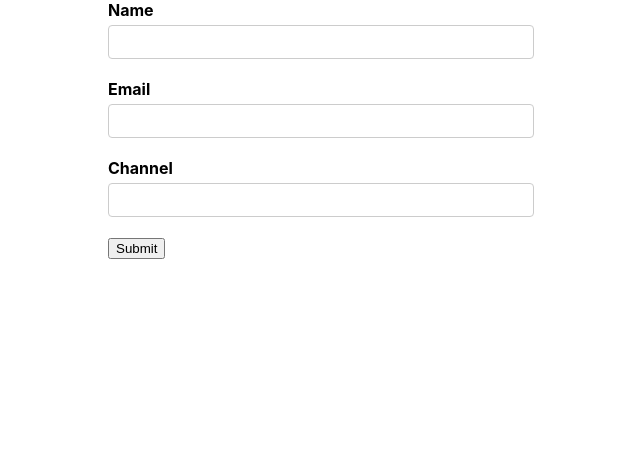
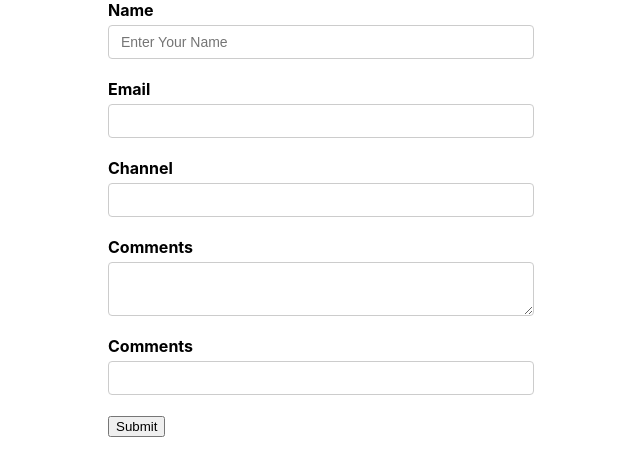
Before and after one commit to mmkvdev/React-Formik, a React (Create React App) app: page / in a window 1280 px wide. Shown: the top 476 px of the page, without its empty margins (319-959 px from the left). Built offline with nearby package versions, Linux system fonts and the light colour scheme.

Commit message:
Update: Advanced Features of Field Component

```diff
--- a/src/components/YoutubeForm.js
+++ b/src/components/YoutubeForm.js
@@ -18,6 +18,7 @@
                         type='text'
                         id='name'
                         name='name'
+                        placeholder='Enter Your Name'
                     />
                     <ErrorMessage className='error' name='name' />
                 </div>
@@ -41,6 +42,34 @@
                     />
                     <ErrorMessage className='error' name='channel' />
                 </div>
+
+                <div className="form-control">
+                    <label htmlFor='comments'>Comments</label>
+                    <Field
+                        as='textarea'
+                        type='text'
+                        id='comments'
+                        name='comments'
+                    />
+                </div>
+
+                <div className="form-control">
+                    <label htmlFor='address'>Comments</label>
+                    <Field name='address'>
+                        {
+                            (props) => {
+                                // console.log(props);
+                                const { field, form, meta } = props;
+                                return (
+                                    <div>
+                                        <input type='text' id='address' {...field} />
+                                        {meta.touched && meta.error ? <div>{meta.error}</div> : null}
+                                    </div>
+                                )
+                            }
+                        }
+                    </Field>
+                </div>
                 <button type="submit">Submit</button>
             </Form>
         </Formik>
```
